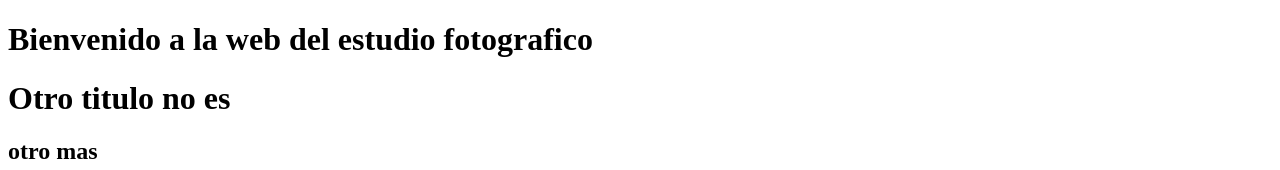
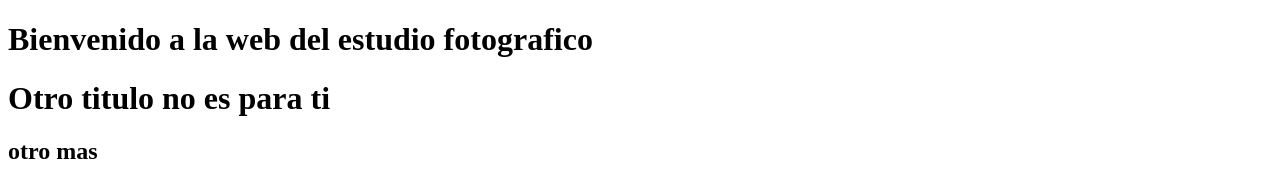
Before and after one commit to nogakhany/pagina-web, a plain HTML site: page index.html in a window 1280 px wide. Shown: the top 170 px of the page. Drawn offline with Linux system fonts and the light colour scheme.

Commit message:
cambio
radical

```diff
--- a/index.html
+++ b/index.html
@@ -6,7 +6,7 @@
   </head>
   <body>
     <h1> Bienvenido a la web del estudio fotografico</h1>
-    <h1> Otro titulo no es</h1>
+    <h1> Otro titulo no es para ti</h1>
     <h2>otro mas</h2>
      <p>Lorem ipsum dolor sit amet, consectetur adipisicing elit, sed do eiusmod tempor incididunt ut labore et dolore magna aliqua. Ut enim ad minim veniam, quis nostrud exercitation ullamco laboris nisi ut aliquip ex ea commodo consequat. Duis aute irure dolor in reprehenderit in voluptate velit esse cillum dolore eu fugiat nulla pariatur. Excepteur sint occaecat cupidatat non proident, sunt in culpa qui officia deserunt mollit anim id est laborum.</p>
      <p> esto es un parrafo</p>
```
